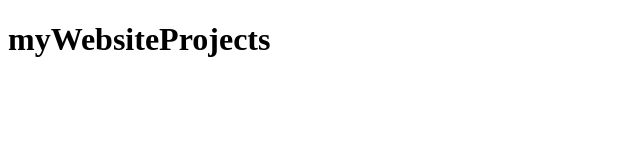
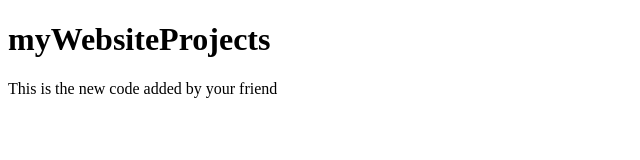
Before and after one commit to codetipster/myWebsiteProject, a plain HTML site: page index.html in a window 1280 px wide. Shown: the whole page, without its empty margins (0-640 px from the left). Drawn offline with Linux system fonts and the light colour scheme.

Commit message:
my friend added a paragraph tag

```diff
--- a/index.html
+++ b/index.html
@@ -8,5 +8,6 @@
 </head>
 <body>
     <h1>myWebsiteProjects</h1>
+    <p>This is the new code added by your friend</p>
 </body>
 </html>
```
